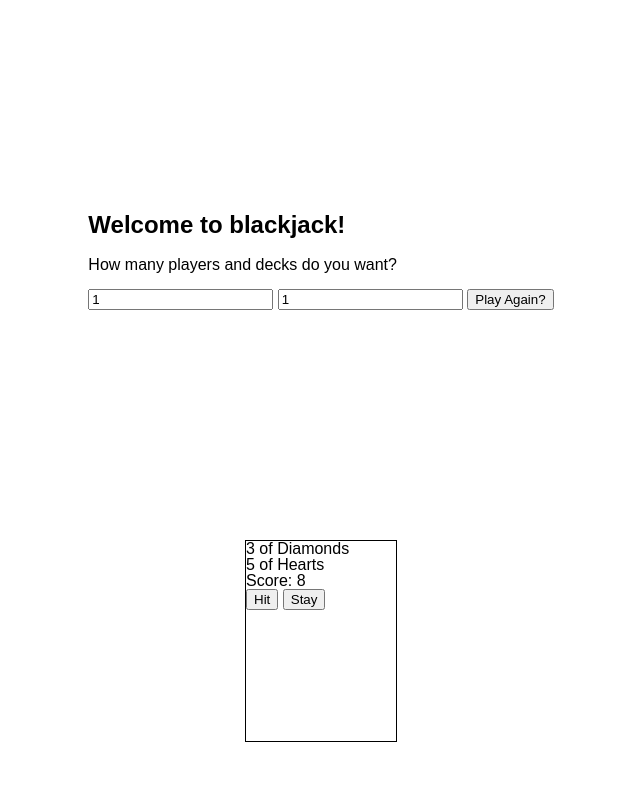
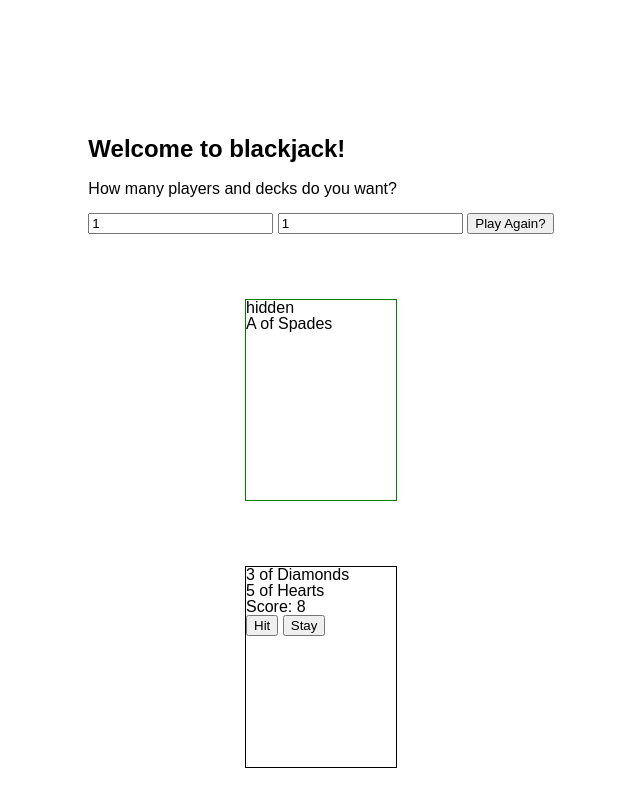
Before and after one commit to ctiller15/black-jack-project, a website: page public/index.html in a window 1280 px wide. Both pictures are taken after a click on the button "Start game!". Shown: the whole page, without its empty margins (319-959 px from the left). Drawn offline with Linux system fonts and the light colour scheme.

Commit message:
update game to hide dealer card before game ends and show after game ends

```diff
--- a/public/main.js
+++ b/public/main.js
@@ -28,6 +28,9 @@ const gameScreen = document.querySelector(".game-screen");
 // For the display of all winners:
 const winDisplay = document.querySelector(".winners");
 
+// The display for the house:
+const houseDisplay = document.querySelector(".house-display");
+
 // The game class. Represents game meta-data such as the amount of players, the amount decks in play, and
 // has methods to create those objects.
 class Game {
@@ -39,6 +42,9 @@ class Game {
 
     // The current list of decks
     this.decks = [];
+
+    // An array of all player bets.
+    this.bets = [];
 
     // Recording the players' turns.
     this.currentTurn = 0;
@@ -58,6 +64,9 @@ class Game {
 
         gameScreen.innerHTML += newPlayer.createTile();
       }
+      // setting the index for the dealer.
+      this.players[0].index = 0;
+      houseDisplay.innerHTML += this.players[0].createTile();
       // Grab all DOM elements.
       // Place them into their respective player objects.
       this.createDOMElements();
@@ -69,6 +78,7 @@ class Game {
       for(let i = 1; i <= domElements.length; i++) {
         this.players[i].playerElement = domElements[i - 1];
       }
+      this.players[0].playerElement = houseDisplay;
     }
 
     // Shuffles every single deck.
@@ -94,6 +104,8 @@ class Game {
       this.players.forEach((player) => {
         player.calculateScore();
       });
+      houseDisplay.style.display = "block";
+      // houseDisplay.innerHTML = this.players[0].createTile();
       this.currentTurn++;
       this.enablePlayer();
     }
@@ -103,7 +115,7 @@ class Game {
     // 3,0: 'Hit' button.
     // 3,1: 'Stay' button.
     this.enablePlayer = () => {
-      console.log(this.players[this.currentTurn]);
+      // console.log(this.players[this.currentTurn]);
       this.players[this.currentTurn].playerElement.childNodes[3][0].removeAttribute("disabled");
       this.players[this.currentTurn].playerElement.childNodes[3][1].removeAttribute("disabled");
     }
@@ -167,7 +179,7 @@ class Game {
 
       let winString = `${winners.length === 0 ? 'The house wins!' : `player(s) ${winners} win!!!`}`;
 
-      console.log(winString);
+      // console.log(winString);
       winDisplay.textContent = winString;
 
 
@@ -267,7 +279,7 @@ class Player {
     this.calculateScore = () => {
 
       // Reset the score to 0...
-      console.log(`hand: ${this.hand.forEach((item) => {console.log(item)})}`);
+      // console.log(`hand: ${this.hand.forEach((item) => {console.log(item)})}`);
       let allScores = [0,];
       let updatedScores;
       let concatScores;
@@ -275,7 +287,7 @@ class Player {
       this.hand.forEach((card) => {
         let temp = [];
         // purely to account for aces.
-        console.log(allScores);
+        // console.log(allScores);
         // ***
         // There appears to be a bug here that I cannot reliably recreate.
         // It seems to have disappeared after I separated the map and reduce into separate calls,
@@ -283,19 +295,19 @@ class Player {
         // Be wary of this section and keep an eye on it.
         // ***
           if(card.value === "A") {
-            console.log("found an ace!");
+            // console.log("found an ace!");
 
             updatedScores = allScores.map((val) => {
               return [val + 1, val + 11];
             });
 
-            console.log(updatedScores);
+            // console.log(updatedScores);
 
 
             concatScores = updatedScores.reduce((a,b) => {
               return a.concat(b);
             });
-            console.log(concatScores);
+            // console.log(concatScores);
 
             temp = concatScores;
 
@@ -306,7 +318,7 @@ class Player {
           }
 
           allScores = temp;
-          console.log(allScores);
+          // console.log(allScores);
 
           scoreArray = allScores.filter((value) => {
             return value <= 21;
@@ -316,9 +328,9 @@ class Player {
           });
 
       });
-      console.log(`scoreArray: ${scoreArray}`);
+      // console.log(`scoreArray: ${scoreArray}`);
       this.score = scoreArray[0] || "bust";
-      console.log(`player ${this.index ? this.index : "house"}: ${this.score}`);
+      // console.log(`player ${this.index ? this.index : "house"}: ${this.score}`);
 
       if(this.score > 21 || this.score === "bust") {
         // If they bust, immediately check and end their turn.
@@ -333,17 +345,17 @@ class Player {
 
     this.createTile = () => {
       // create a tile for a player with their id, and then return it.
-      let tile = `<section class="player-board" data-playerId='${this.index}'>
+      let tile = `<section class="${this.index !== 0 ? 'player-board' : 'house-board'}" data-playerId='${this.index}'>
                       <section class="player-info" data-playerId='${this.index}'>
                         <section class="player-cards">
                         </section>
                         <section class="player-score">
                         </section>
                       </section>
-                      <form>
+                      ${this.index !== 0 ? `<form>
                       <button type="button" onclick="hit(event)" data-playerId="${this.index}" disabled >Hit</button>
                       <button type="button" onclick="stay(event)" data-playerId="${this.index}" disabled >Stay</button>
-                    </form>
+                    </form>` : ``}
                   </section>`;
       return tile;
     }
@@ -361,9 +373,31 @@ class Player {
                       </section>`;
         });
         tempHTML += `</section>`;
-        console.log(tempHTML);
+        // console.log(tempHTML);
         this.playerElement.children[0].children[0].innerHTML = tempHTML;
         this.playerElement.children[0].children[1].textContent = `Score: ${this.score}`;
+      } else if(this.index === 0) {
+          let cardDisplay = this.hand.map((card) => {
+            return([card.suite, card.value]);
+          });
+          let tempHTML = "<section class='playerCards'>";
+          cardDisplay.forEach((card, index) => {
+            console.log(card);
+            console.log("Updating DOM");
+            // console.log(blackJackGames[gameNum].players.length, blackJackGames[gameNum].currentTurn);
+            if(index === 0 && (blackJackGames[gameNum].players.length !== blackJackGames[gameNum].currentTurn + 1)) {
+              tempHTML += `<section class="cardImage hidden">
+              hidden
+              </section>`
+            } else {
+              tempHTML += `<section class="cardImage">
+              ${card[1]} of ${card[0] === "D" ? 'Diamonds' : card[0] === "C" ? 'Clubs' : card[0] === "S" ? 'Spades' : "Hearts"}
+            </section>`;
+            }
+          });
+          tempHTML += `</section>`;
+          console.log(tempHTML);
+          this.playerElement.children[0].children[0].innerHTML = tempHTML;
       }
 
     }
@@ -391,7 +425,7 @@ const beginGame = () => {
 
 const hit = (event) => {
   playerInd = event.target.getAttribute('data-playerId');
-  console.log(blackJackGames[gameNum].currentTurn);
+  // console.log(blackJackGames[gameNum].currentTurn);
   if(!blackJackGames[gameNum].players[playerInd].hasTakenTurn) {
 
     // "hit" a particular player.
--- a/public/screen.css
+++ b/public/screen.css
@@ -12,6 +12,13 @@ body {
   align-items: center;
 }
 
+.house-display {
+  display: none;
+  border: 1px solid green;
+  width: 150px;
+  height: 200px;
+}
+
 .game-screen {
   display: flex;
   flex-direction: row;
```
